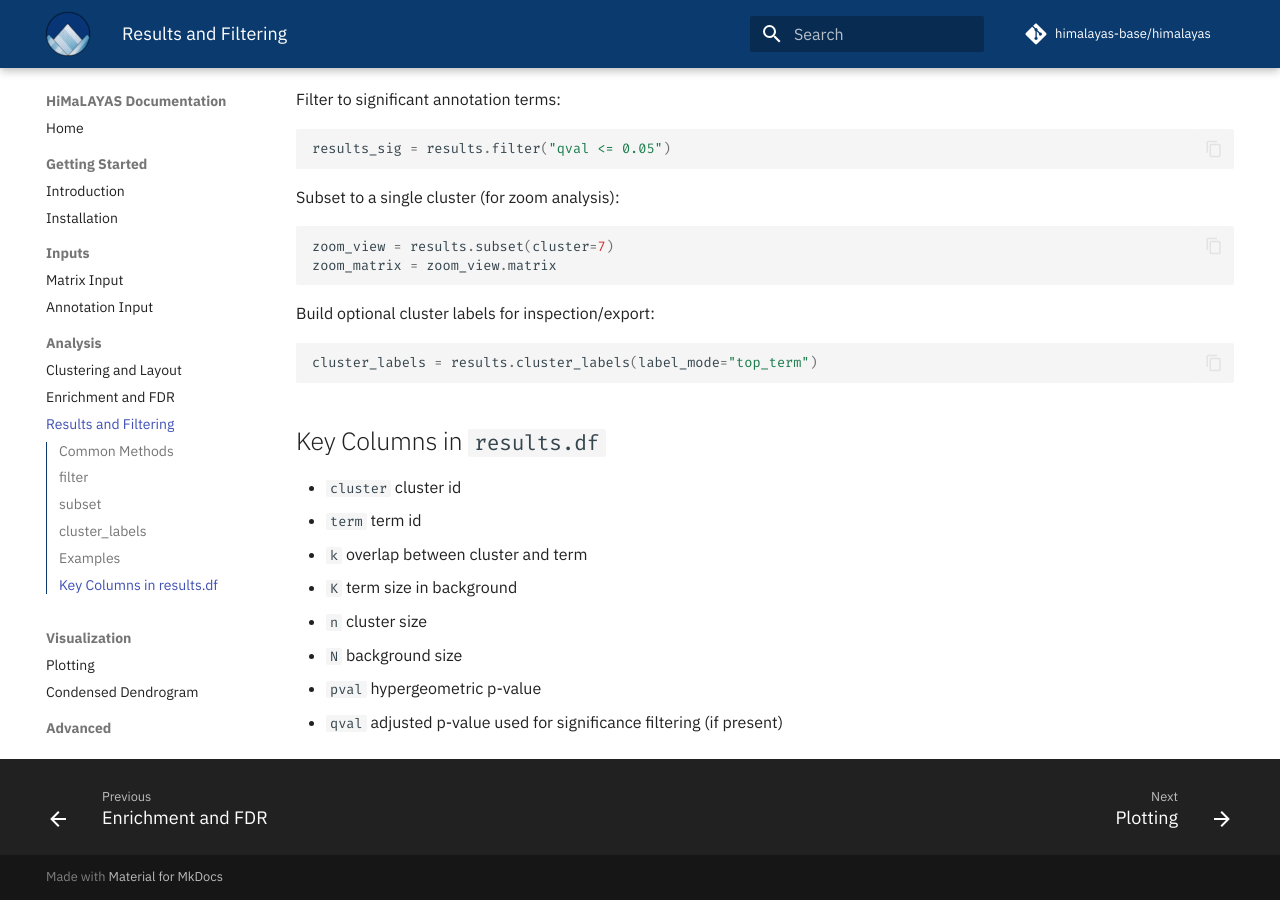
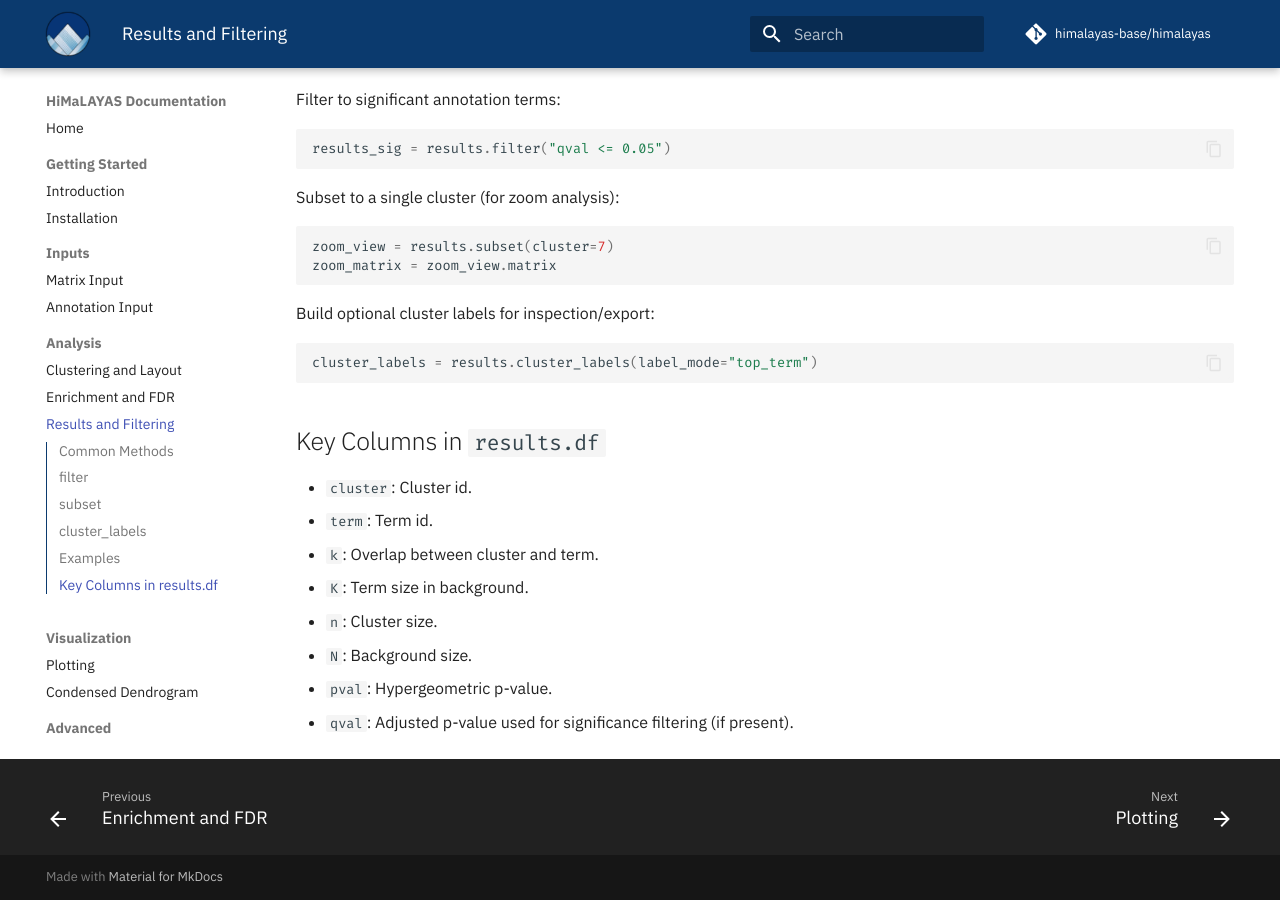
Before and after one commit to himalayas-base/himalayas-docs, an MkDocs documentation site: the page built from docs/6_results.md, in a window 1280 px wide and 900 px high, scrolled down 1876 px. Built offline with MkDocs 1.6.1 and Material for MkDocs 9.7.7, drawn with Linux system fonts in a browser that asks for light colours; comment, search, counter and statistics services are not loaded.

Commit message:
polish grammar and spelling

```diff
--- a/docs/6_results.md
+++ b/docs/6_results.md
@@ -89,11 +89,11 @@ cluster_labels = results.cluster_labels(label_mode="top_term")
 
 ## Key Columns in `results.df`
 
-- `cluster` cluster id
-- `term` term id
-- `k` overlap between cluster and term
-- `K` term size in background
-- `n` cluster size
-- `N` background size
-- `pval` hypergeometric p-value
-- `qval` adjusted p-value used for significance filtering (if present)
+- `cluster`: Cluster id.
+- `term`: Term id.
+- `k`: Overlap between cluster and term.
+- `K`: Term size in background.
+- `n`: Cluster size.
+- `N`: Background size.
+- `pval`: Hypergeometric p-value.
+- `qval`: Adjusted p-value used for significance filtering (if present).
```
Also changed, not shown: docs/0_introduction.md (+1 -1 lines), docs/7_plotting.md (+1 -1 lines), docs/8_condensed_dendrogram.md (+1 -1 lines), docs/9_advanced_workflows.md (+1 -1 lines).
